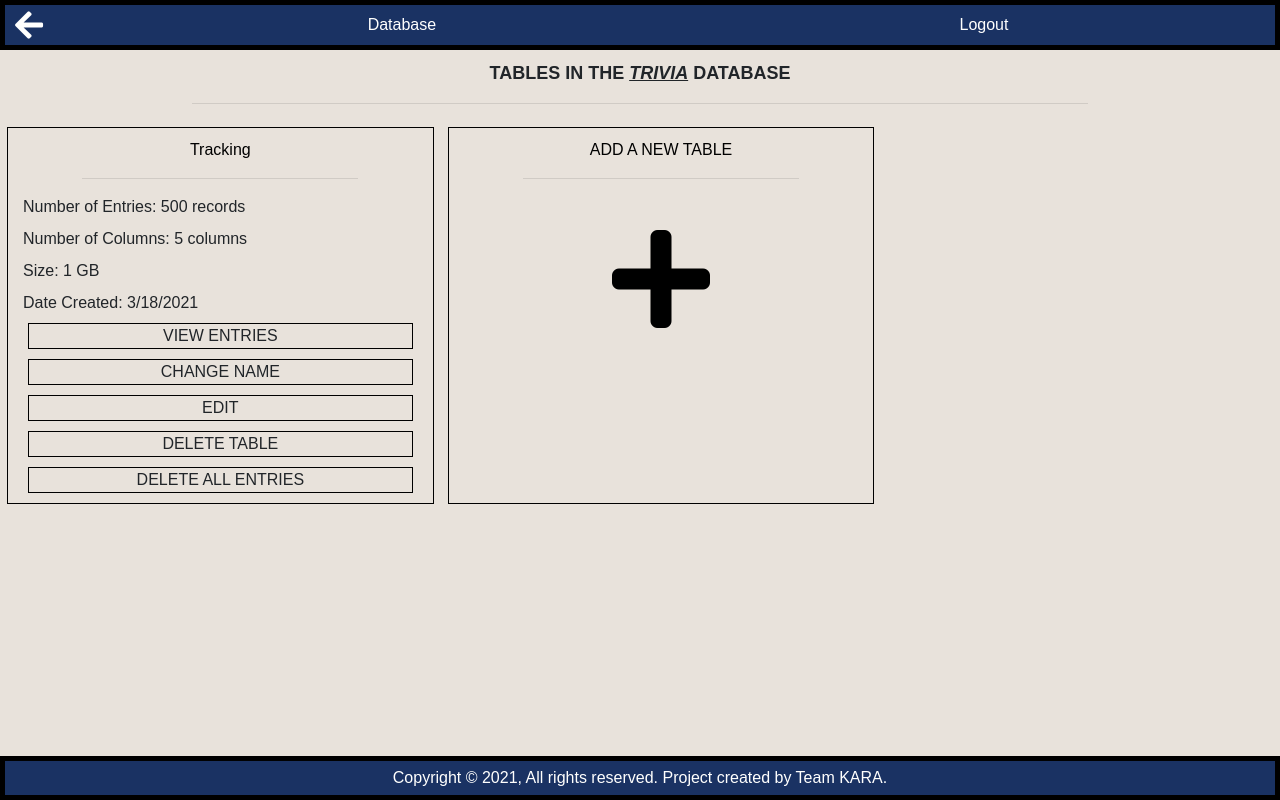
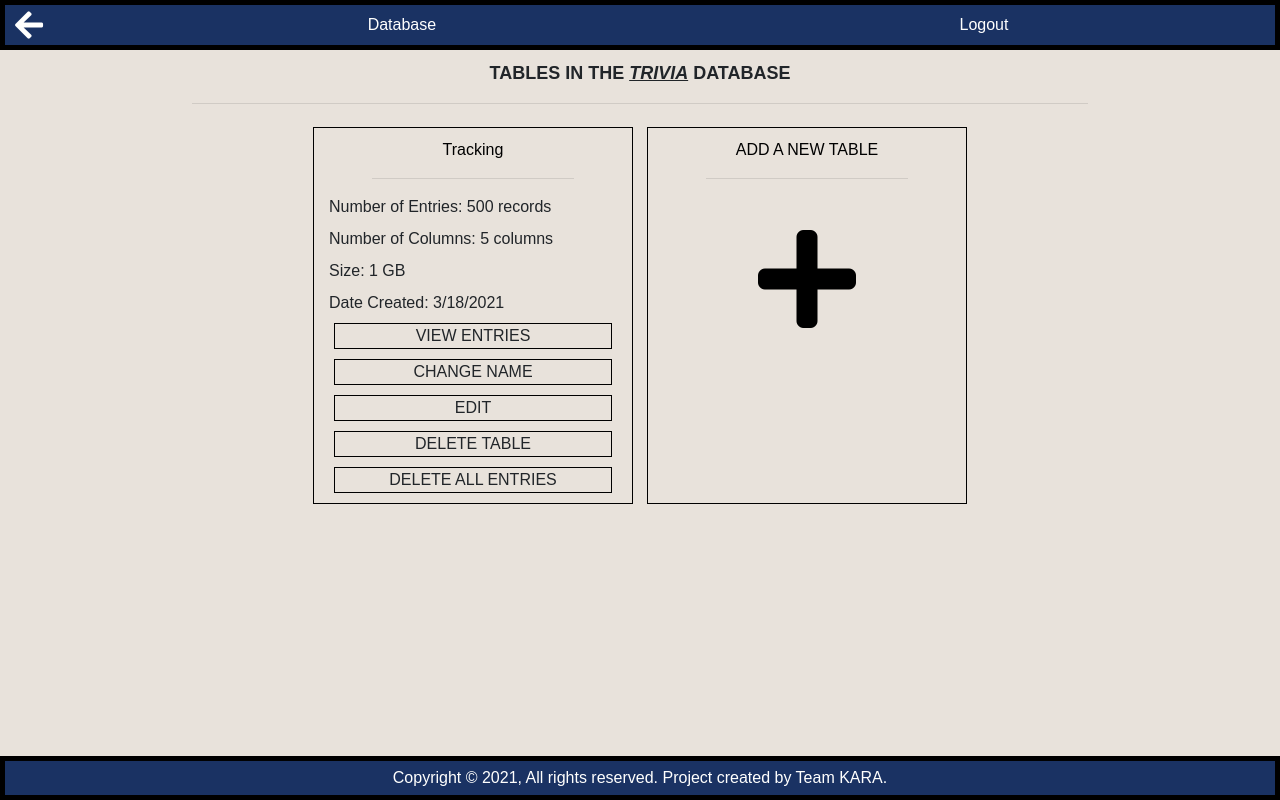
Before and after one commit to AbdulBaseetShabi/KARA, a React (Create React App) app in the folder client/: page /table/view in a window 1280 px wide. Built offline with nearby package versions, Linux system fonts and the light colour scheme; a web font is replaced by a local one.

Commit message:
code refactor

```diff
--- a/client/src/routes/databases/db-edit-add-popup.js
+++ b/client/src/routes/databases/db-edit-add-popup.js
@@ -5,7 +5,9 @@ function AddDB(props) {
     return (
       <div className="modal-options">
         <div className="modal-options-content">
-          <label className="center-label page-label">{props.is_add_new_db ? "Add New Database" : "Change Database Name"}</label>
+          <label className="center-label page-label">
+            {props.is_add_new_db ? "Add New Database" : "Change Database Name"}
+          </label>
           <hr className="header-hr" />
           <label className="metadata-label center-label">
             Database Name{props.is_add_new_db ? "" : ": " + props.old_name}
@@ -34,7 +36,7 @@ function AddDB(props) {
                       if (props.is_add_new_db) {
                         props.createNewDatabase();
                       } else {
-                        props.changeDataBaseName(props.old_name);
+                        props.changeDataBaseName();
                       }
                     }
               }
--- a/client/src/routes/table/view/table-view.js
+++ b/client/src/routes/table/view/table-view.js
@@ -164,10 +164,10 @@ class TableView extends React.Component {
           Tables in the <span id="db-name-selected">Trivia</span> Database
         </label>
         <hr className="header-hr" />
-        <div className="row">
+        <div className="row d-flex justify-content-center">
           {mock_data.map((table, index) => {
             return (
-              <div key={index} className="col-4 custom-card">
+              <div key={index} className="col-3 custom-card">
                 <label className="center-label db-name-label">
                   {table.table_name}
                 </label>
@@ -214,7 +214,7 @@ class TableView extends React.Component {
               </div>
             );
           })}
-          <div key={mock_data.length} className="col-4 custom-card">
+          <div key={mock_data.length} className="col-3 custom-card">
             <label className="center-label" id="add-new-db-label">
               ADD A NEW TABLE
             </label>
--- a/client/src/services/api-connect.js
+++ b/client/src/services/api-connect.js
@@ -2,7 +2,8 @@ import Global from "./global";
 
 function HTTPCalls(method, endpoint, data, callback) {
   const HTTP = new XMLHttpRequest();
-  HTTP.open(method, `${Global["API_URL"]}${endpoint}`);
+  const url = `${Global["API_URL"]}${endpoint}`;
+  HTTP.open(method, url);
   HTTP.setRequestHeader('Content-Type', 'application/json');
 
   HTTP.onreadystatechange = function () {
--- a/client/src/widgets/pop-ups/message-pop-up/pop-ups.js
+++ b/client/src/widgets/pop-ups/message-pop-up/pop-ups.js
@@ -19,10 +19,7 @@ function PopUp(props) {
         <div
           id="popup-message"
           style={{
-            color:
-              props.modaltype === "error"
-                ? "#fffffe"
-                : "black"
+            color: props.modaltype === "error" ? "#fffffe" : "black",
           }}
         >
           {props.children}
@@ -30,7 +27,7 @@ function PopUp(props) {
         <label
           id="close-icon"
           onClick={() => {
-            props.closePopUp({});
+            props.closePopUp(props.modaltype === "success" ? "reload" : {});
           }}
         >
           Close <i className="fas fa-times"></i>
```
